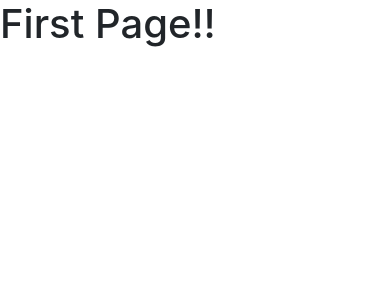
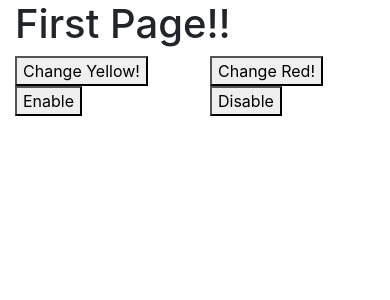
Before and after one commit to caseylewis/base_flask_project, a Flask app: page /first_page in a window 390 px wide. Shown: the part 56-356 px from the top of the page. Run offline with Flask 2, Linux system fonts and the light colour scheme; some libraries are stand-ins or nearby versions.

Commit message:
Updating for javascript test. Including meta tag for mobile friendly nav bars with Bootstrap.

```diff
--- a/templates/first_page.html
+++ b/templates/first_page.html
@@ -2,6 +2,7 @@
 <html>
 <!--HEAD MUST BE INCLUDED IN EVERY HTML PAGE-->
 <head>
+    <meta name="viewport" content="width=device-width, initial-scale=1">
     <title>Second Page</title>
     <!--THIS IS HOW YOU REFERENCE STYLE SHEETS IN HTML-->
     <link rel="stylesheet" href="https://cdn.jsdelivr.net/npm/bootstrap@4.0.0/dist/css/bootstrap.min.css"
@@ -28,7 +29,59 @@
 <!--INCLUDING HEADER.HTML AS HEADER-->
 {% include "header.html" %}
 
-<h1>First Page!!</h1>
+<div class="container">
+    <h1 id="title">First Page!!</h1>
+    <div class="row">
+        <div class="col-6">
+            <button id="ylw_btn" type="button" style="btn btn-primary btn-block" onclick="changeYellow()">Change Yellow!</button>
+        </div>
+        <div class="col-6">
+            <button id="red_btn" type="button" style="btn btn-primary d-flex" onclick="changeRed()">Change Red!</button>
+        </div>
+    </div>
+    <div class="row">
+        <div class="col">
+            <button id="enable_btn" type="button" style="btn btn-info btn-block" onclick="enable()">Enable</button>
+        </div>
+        <div class="col">
+            <button id="disable_btn" type="submit" style="btn btn-secondary btn-block" onclick="disable()">Disable</button>
+        </div>
+    </div>
+</div>
+
+<script>
+const title = document.getElementById("title");
+const red_btn = document.getElementById("red_btn");
+const ylw_btn = document.getElementById("ylw_btn");
+const enable_btn = document.getElementById("enable_btn");
+const disable_btn = document.getElementById("disable_btn");
+
+function changeYellow() {
+<!--    title.style.color = "red";-->
+    title.style.backgroundColor = "yellow";
+}
+
+function changeRed() {
+<!--    title.style.color = "yellow";-->
+    title.style.backgroundColor = "red";
+}
+
+function enable() {
+    red_btn.disabled = false;
+    ylw_btn.disabled = false;
+    enable_btn.disabled = true;
+    disable_btn.disabled = false;
+}
+
+function disable() {
+    red_btn.disabled = true;
+    ylw_btn.disabled = true;
+    enable_btn.disabled = false;
+    disable_btn.disabled = true;
+}
+
+
+</script>
 
 </body>
 
--- a/templates/index.html
+++ b/templates/index.html
@@ -2,6 +2,7 @@
 <html>
 <!--HEAD MUST BE INCLUDED IN EVERY HTML PAGE-->
 <head>
+    <meta name="viewport" content="width=device-width, initial-scale=1">
     <title>Parking Login Web</title>
     <!--THIS IS HOW YOU REFERENCE STYLE SHEETS IN HTML-->
     <link rel="stylesheet" href="https://cdn.jsdelivr.net/npm/bootstrap@4.0.0/dist/css/bootstrap.min.css"
```
